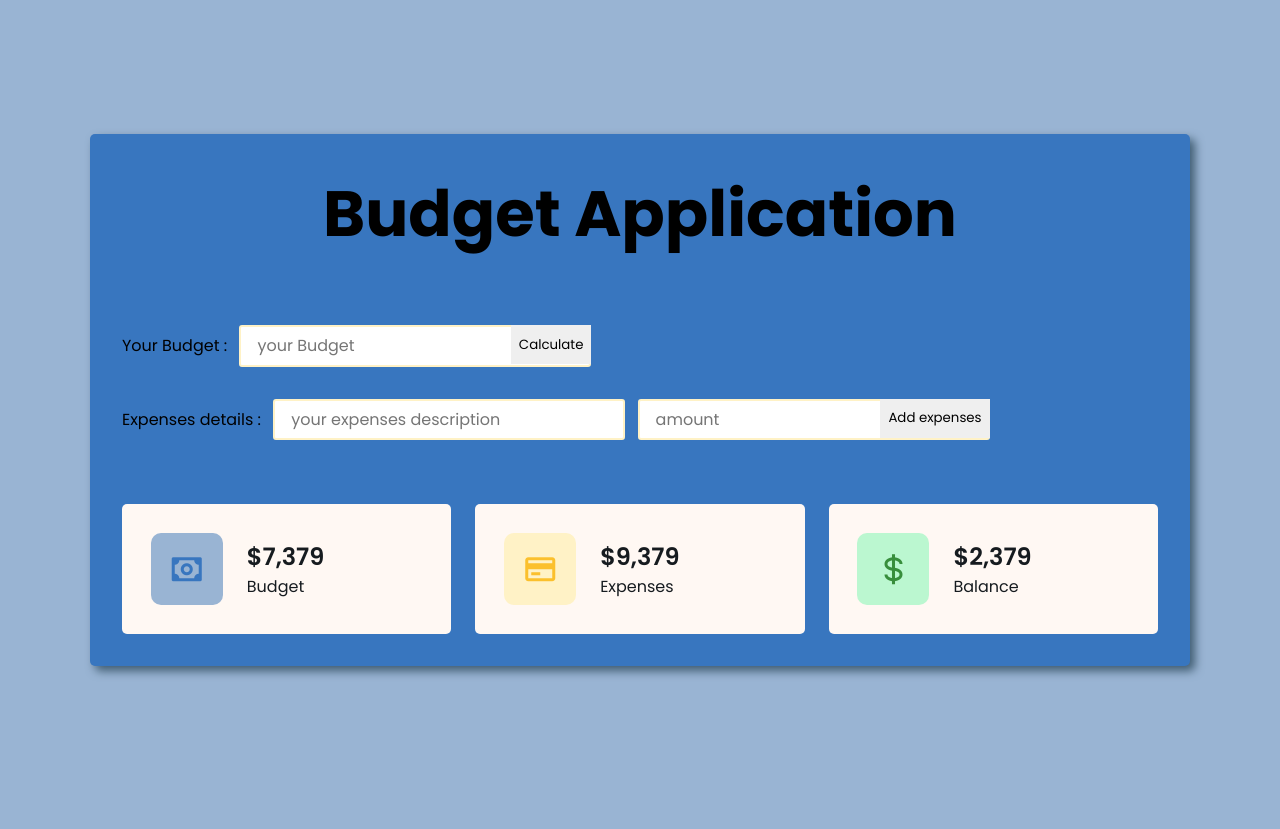
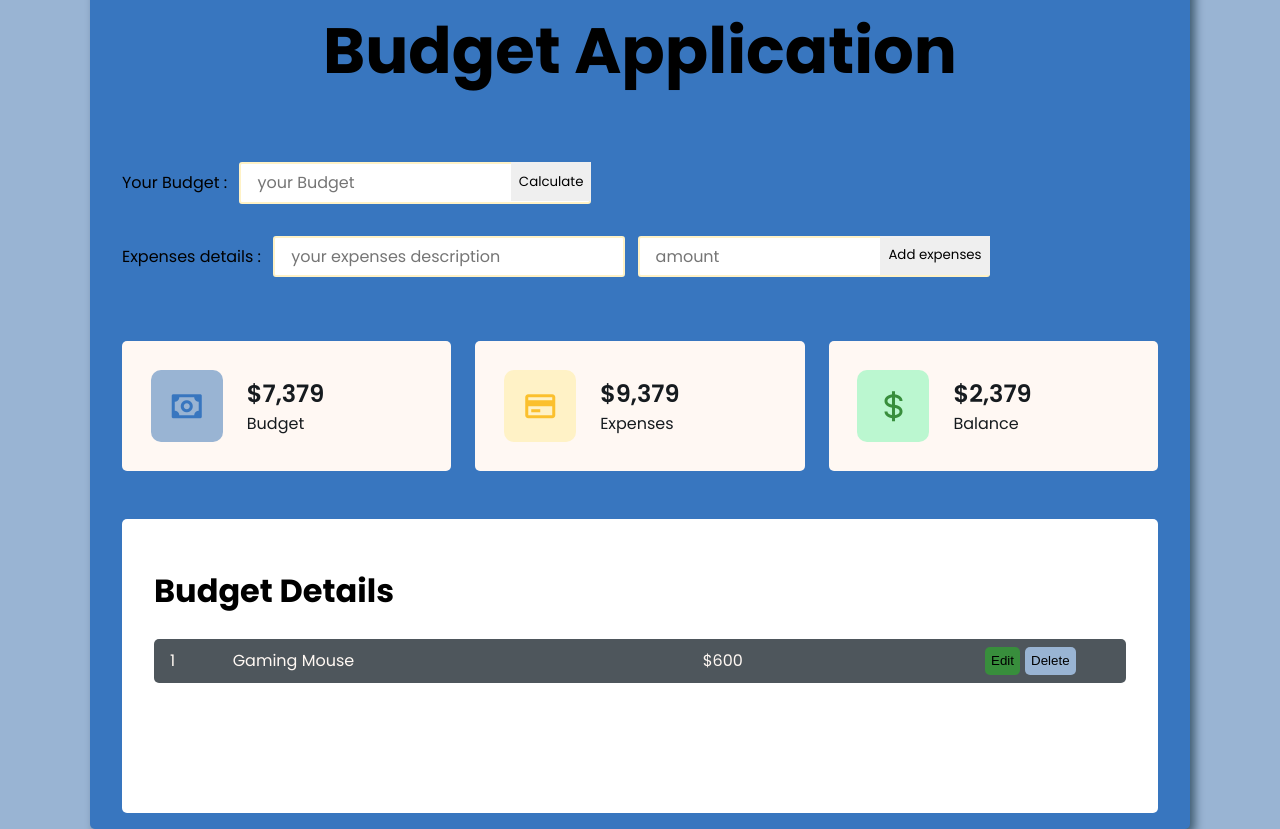
Before and after one commit to Icarz/Budget_app, a plain HTML site: page index.html in a window 1280 px wide. Before the commit the page ends 800 px from the top, so only its background shows below. Drawn offline with nearby package versions, Linux system fonts and the light colour scheme.

Commit message:
html & css done starting javascript

```diff
--- a/index.html
+++ b/index.html
@@ -8,7 +8,7 @@
       href="https://unpkg.com/boxicons@2.1.4/css/boxicons.min.css"
       rel="stylesheet"
     />
-
+    <script src="script.js"></script>
     <title>Budget App using html Css and Javascript</title>
   </head>
   <body>
@@ -67,8 +67,24 @@
           </span>
         </li>
       </ul>
-      <!-- //===============================Card ends here
-      ===============================// -->
+      <!-- //===============================Card ends here==========// -->
+      <!--
+      /*** Table starts here **// -->
+
+      <div class="tbl_content">
+        <h3>Budget Details</h3>
+        <div class="tbl_data">
+          <ul class="tbl_tr_content">
+            <li>1</li>
+            <li>Gaming Mouse</li>
+            <li><span>$</span>600</li>
+            <li>
+              <button type="button" class="btn_edit">Edit</button>
+              <button type="button" class="btn_delete">Delete</button>
+            </li>
+          </ul>
+        </div>
+      </div>
     </div>
   </body>
 </html>
--- /dev/null
+++ b/script.js
@@ -0,0 +1,2 @@
+"use strict";
+/** defining the variables based on the query Selector (.class) */
--- a/style.css
+++ b/style.css
@@ -163,3 +163,54 @@ outline: none;
     font-weight: 600; */
     color: var(--dark);
 }
+
+/** cards end here */
+
+/** table start here */
+
+.tbl_content {
+    padding: 2rem;
+    background-color: var(--grey);
+    margin: 1rem 2rem;
+    border-radius: 5px;
+}
+.tbl_content h3 {
+    font-size: 2rem;
+    margin: 1rem 0;
+}
+.tbl_tr_content{
+    display: grid;
+
+    list-style-type: none;
+    grid-template-columns: 1fr 50% 30% 2fr;
+    align-items: center;
+    background-color: var(--dark-grey);
+    color: var(--light);
+    padding: 0.5rem 1rem;
+    border-radius: 5px;
+    margin: 0.5rem 0;
+    cursor: pointer;
+}
+
+.tbl_data {
+    overflow-y: auto;
+    height: 150px;
+}
+
+.tbl_tr_content button{
+    outline: none;
+    border: none;
+    columns: var(--light);
+    padding: 0.4rem;
+    border-radius: 5px;
+    cursor: pointer;
+    background-color: var(--light-primary);
+}
+
+.tbl_tr_content button:active{
+    transform: scale(0.98);
+}
+
+.tbl_tr_content button:first-child{
+    background-color: var(--success);
+}
```
